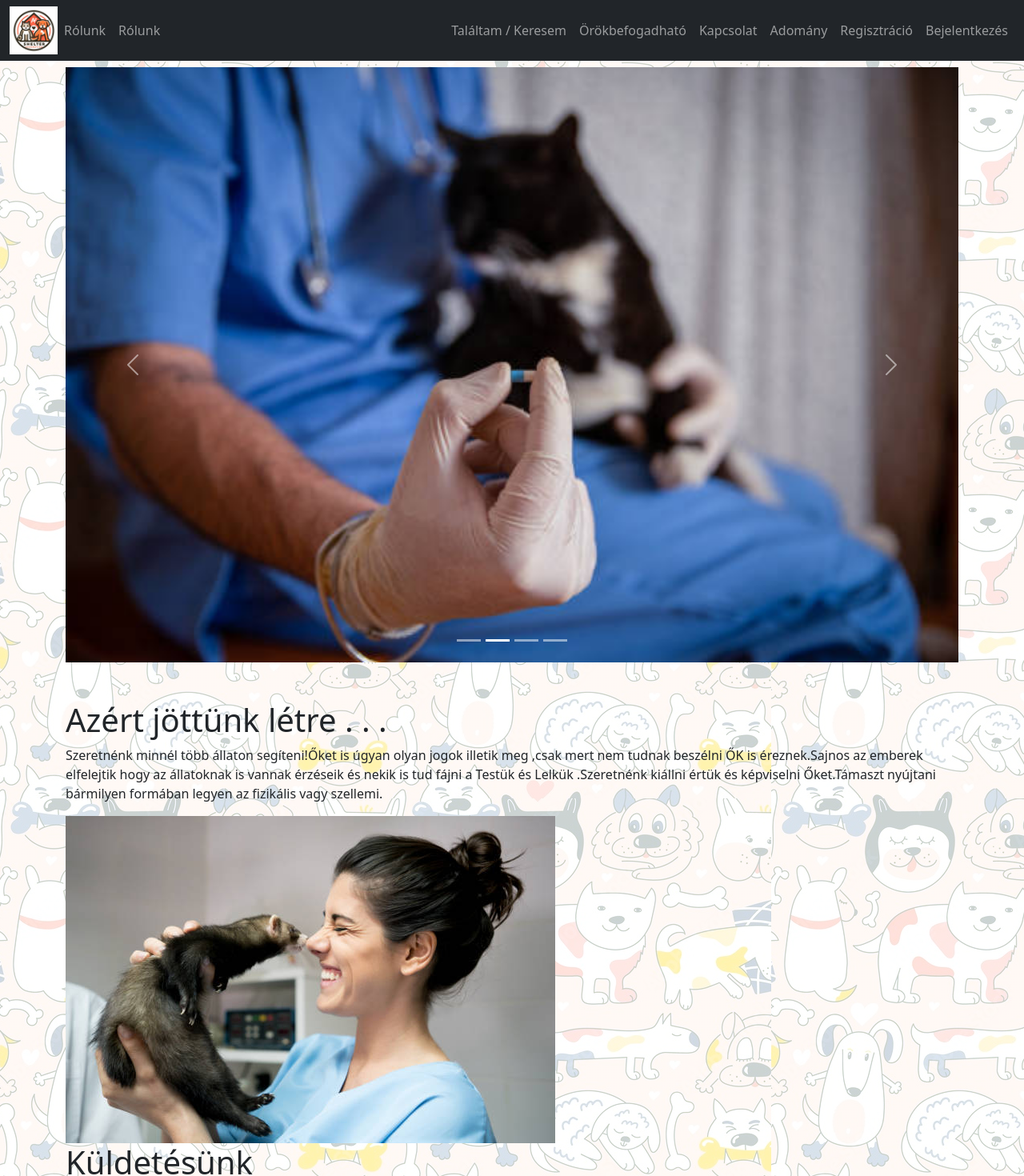
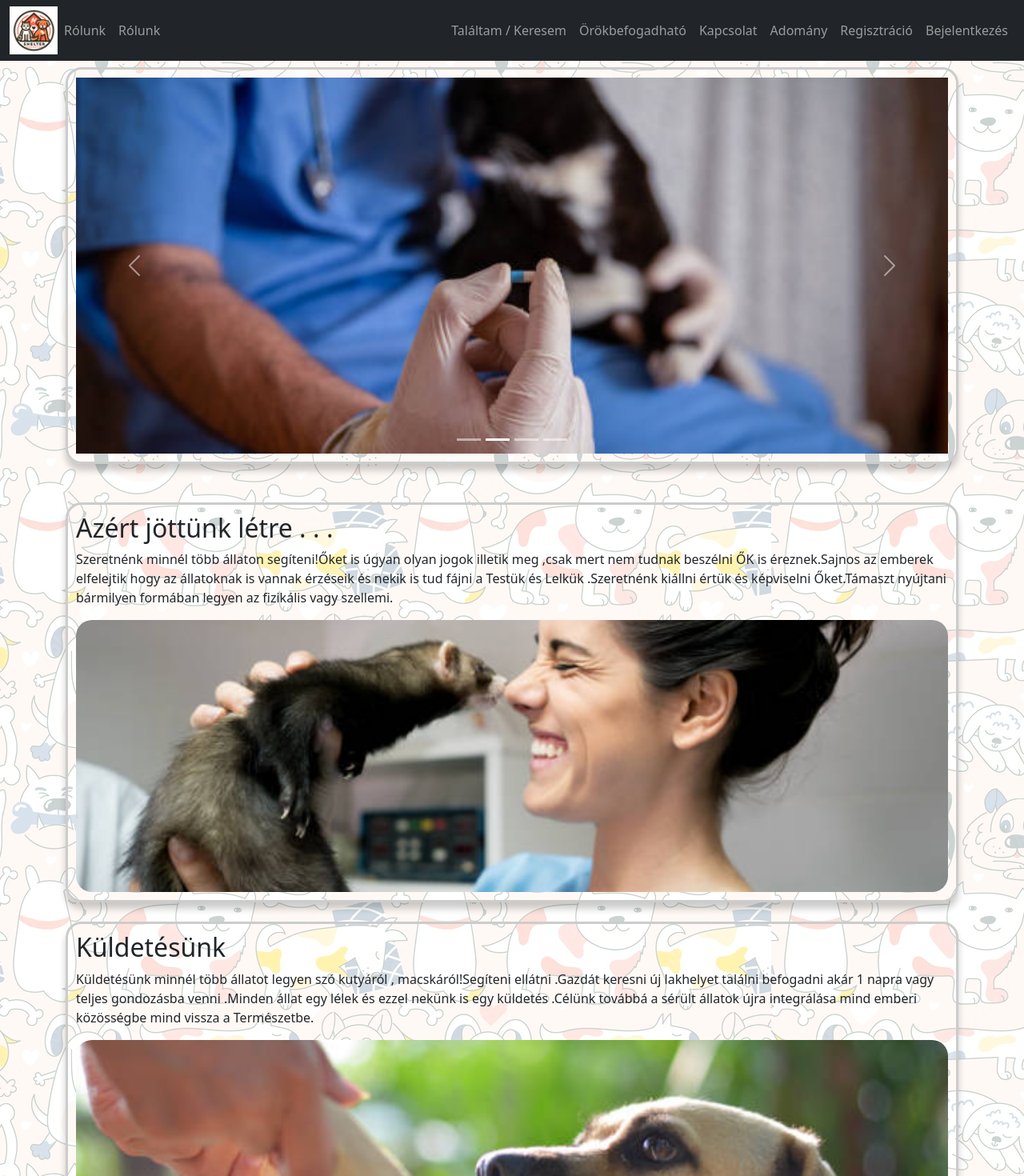
Before and after one commit to HaRiZi2023/AZ_Menhely, a React (Vite) app in the folder Frontend/AZ_menhely_Frontend/: page /about in a window 1280 px wide. Shown: the top 1470 px of the page at 80% size. Built offline with nearby package versions, Linux system fonts and the light colour scheme.

Commit message:
vendégeknél a kártya keretszínt  egységessé tettem , a fő oldalon keretbe tettem a sekciókat body és footert kapot és feltöltöttem a 3a. képet mert jobb a minősége

```diff
--- a/Frontend/AZ_menhely_Frontend/src/pages/AboutPage.jsx
+++ b/Frontend/AZ_menhely_Frontend/src/pages/AboutPage.jsx
@@ -2,60 +2,77 @@ import { Carousel } from 'react-bootstrap';
 import 'bootstrap/dist/css/bootstrap.min.css';
 import image1 from '../assets/front1.jpg';
 import image2 from '../assets/front2.jpg';
-import image3 from '../assets/front3.jpg';
+import image3 from '../assets/front3a.jpg';
 import image4 from '../assets/front4.jpg';
 import aboutUsImage from '../assets/front5.jpg';
-import missionImage from '../assets/front6.jpg'
-
+import missionImage from '../assets/front6.jpg';
+import styles from '../styles/AboutPage.module.css';
 function AboutPage() {
   return (
-    <div className="AboutPage">
-      <header className="AboutPage-header">
-        <Carousel >
+    <div className={styles['about-page']}>
+      <header className={styles['about-page-header']}>
+        <Carousel className={styles['carousel-card']}>
           <Carousel.Item>
+            <div className={styles['carousel-image-container']}>
               <img
-              className="d-block w-100"
+                className={styles['carousel-image']}
                 src={image1}
                 alt="First slide"
               />
+            </div>
           </Carousel.Item>
           <Carousel.Item>
+            <div className={styles['carousel-image-container']}>
               <img
-              className="d-block w-100"
+                className={styles['carousel-image']}
                 src={image2}
                 alt="Second slide"
               />
+            </div>
           </Carousel.Item>
           <Carousel.Item>
+            <div className={styles['carousel-image-container']}>
               <img
-              className="d-block w-100"
+                className={styles['carousel-image']}
                 src={image3}
                 alt="Third slide"
               />
+            </div>
           </Carousel.Item>
           <Carousel.Item>
+            <div className={styles['carousel-image-container']}>
               <img
-              className="d-block w-100"
+                className={styles['carousel-image']}
                 src={image4}
                 alt="Fourth slide"
               />
+            </div>
           </Carousel.Item>
         </Carousel>
+      </header>
+      <main>
         <section className="py-5">
-        <div className="container2">
-            <h1>Azért jöttünk létre . . .</h1>
+          <div className={styles['container2']}>
+            <h2>Azért jöttünk létre . . .</h2>
             <p>Szeretnénk minnél több állaton segíteni!Őket is úgyan olyan jogok illetik meg ,csak mert nem tudnak beszélni ŐK is éreznek.Sajnos az emberek elfelejtik hogy az állatoknak is vannak érzéseik és nekik is tud fájni a Testük és Lelkük .Szeretnénk kiállni értük és képviselni Őket.Támaszt nyújtani bármilyen formában legyen az fizikális vagy szellemi.</p>
-            <img src={aboutUsImage} alt="About us" className="img-fluid" />
+            <img className={styles['card-img-top']} src={aboutUsImage} alt="Fourth slide" />
           </div>
-        <div className="container2">
-            <h1>Küldetésünk </h1>
+          <br />
+          <div className={styles['container2']}>
+            <h2>Küldetésünk </h2>
             <p>Küldetésünk minnél több állatot legyen szó kutyáról , macskáról!Segíteni ellátni .Gazdát keresni új lakhelyet találni befogadni akár 1 napra vagy teljes gondozásba venni .Minden állat egy lélek és ezzel nekünk is egy küldetés .Célünk továbbá a sérült állatok újra integrálása mind emberi közösségbe mind vissza a Természetbe.</p>
-            <img src={missionImage} alt="Mission" className="img-fluid" />
+            <img className={styles['card-img-top']} src={missionImage} alt="Fourth slide" />
           </div>
         </section>
-      </header>
+      </main>
+      <footer>
+        <div style={{ textAlign: 'center' }}> {/* Új div a gomb középre igazításához */}
+          <button onClick={() => window.scrollTo(0, 0)}>Ugrás a lap tetejére</button>
+        </div>
+      </footer>
+      <br />
     </div>
   );
 }
-
+//<img src={missionImage} alt="Mission" className="img-fluid" />
 export default AboutPage;
--- a/Frontend/AZ_menhely_Frontend/src/styles/AboutPage.module.css
+++ b/Frontend/AZ_menhely_Frontend/src/styles/AboutPage.module.css
@@ -1,10 +1,59 @@
+.carousel-image-container {
+  width: 100%;
+  height: 470px;
+  /* Vagy bármilyen más fix magasság */
+  overflow: hidden;
+
+}
+
+.carousel-image {
+  width: 100%;
+  height: 100%;
+  object-fit: cover;
+}
+
+.carousel-card {
+  margin: auto;
+  width: 100%;
+  border: 3px solid #ccc;
+  border-radius: 20px;
+  padding: 10px;
+  box-shadow: 0 8px 8px 0 rgba(0, 0, 0, 0.2);
+}
+
+
+
 .d-block {
-    width: 100%; /* A kép szélessége megegyezik a tartalmazó elem szélességével */
-    height: auto; /* A kép magassága automatikusan igazodik a szélességhez */
-    object-fit: cover; /* A kép kitölti a tartalmazó elemet anélkül, hogy torzulna */
-  }
+  width: 100%;
+  /* A kép szélessége megegyezik a tartalmazó elem szélességével */
+  height: auto;
+  /* A kép magassága automatikusan igazodik a szélességhez */
+  object-fit: cover;
+  /* A kép kitölti a tartalmazó elemet anélkül, hogy torzulna */
+}
 
-  .navbar-logo {
-    height: 50px; /* Állítsd be a logó magasságát*/
-    margin-right: auto; /* A logó balra igazítása*/
-  }
+/*.navbar-logo {
+  height: 70px;
+  /* Állítsd be a logó magasságát*/
+  /*margin-right: auto;*/
+  /* A logó balra igazítása*/
+/*}*/
+
+
+.container2 {
+  margin: auto;
+  width: 100%;
+  border: 3px solid #ccc;
+  border-radius: 20px;
+  padding: 10px;
+  box-shadow: 0 8px 8px 0 rgba(0, 0, 0, 0.2);
+
+}
+.card-img-top {
+  width: 100%; /* A kép szélességének beállítása */
+  height: 340px; /* A kép magasságának beállítása */
+  object-fit: cover; /* A kép méretezésének beállítása */
+  object-position: center; /* A kép középre igazítása */
+  border-radius: 20px; /* Kép lekerekítése */
+
+}
--- a/Frontend/AZ_menhely_Frontend/src/styles/CanBeAdoptPage.module.css
+++ b/Frontend/AZ_menhely_Frontend/src/styles/CanBeAdoptPage.module.css
@@ -9,7 +9,7 @@
     width: 38%; /* A kártyák szélességének beállítása, hogy két kártya elférjen egymás mellett, figyelembe véve a térközt */
     height: 500px;
     margin-bottom: 5em; /* Hozzáadtam egy alsó margót a kártyákhoz, hogy legyen térközük egymás alatt */
-    border: 3px solid #87e9e1; /* Keret hozzáadása */
+    border: 3px solid #ccc; /* Keret hozzáadása */
     border-radius: 20px; /* Kerekített sarkok hozzáadása */
     overflow: hidden; /* Kilógó részek eltüntetése */
     box-shadow: 0 9px 45px 0 rgba(0,0,0,0.4); /* Kártya árnyékolása */
```
Also changed, not shown: Frontend/AZ_menhely_Frontend/src/assets/front3a.jpg (added). Lines whose indentation alone changed are shown as unchanged.
